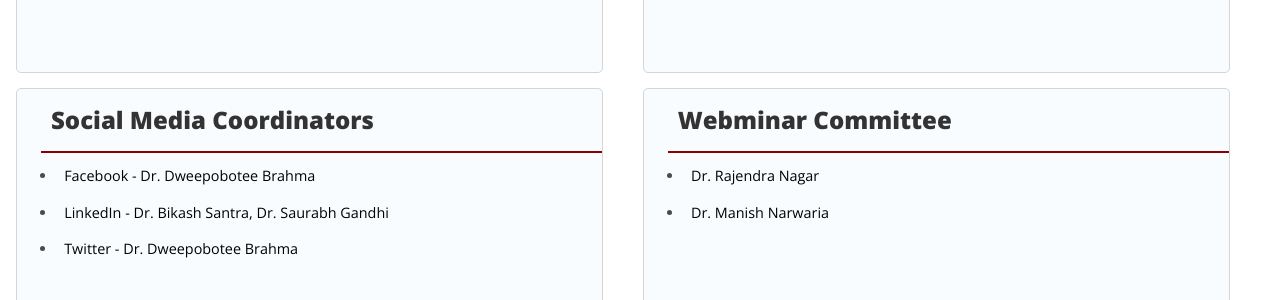
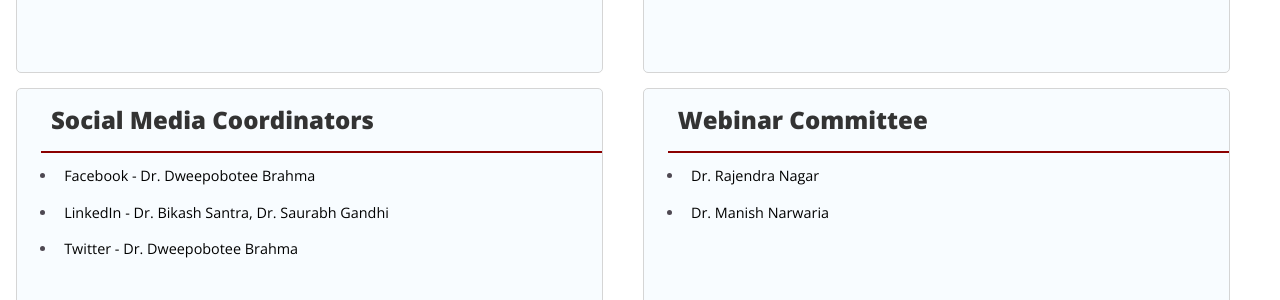
Before and after one commit to SAIDEIITJ/SAIDE_main, a Jekyll site: the page built from _pages/governance.md, in a window 1280 px wide and 900 px high, scrolled down 1147 px. Shown: the part 157-457 px from the top of the window. Built offline with Jekyll 4.4.1, drawn with Linux system fonts in a browser that asks for light colours; nearby versions of some CDN libraries.

Commit message:
Update administration

```diff
--- a/_data/administration.yaml
+++ b/_data/administration.yaml
@@ -41,10 +41,10 @@
 - position: Social Media Coordinators
   entry: Twitter - Dr. Dweepobotee Brahma
   link: '#'
-- position: Webminar Committee
+- position: Webinar Committee
   entry: Dr. Rajendra Nagar
   link: http://home.iitj.ac.in/~rn/
-- position: Webminar Committee
+- position: Webinar Committee
   entry: Dr. Manish Narwaria
   link: '#'
 - position: AI and IP
```
